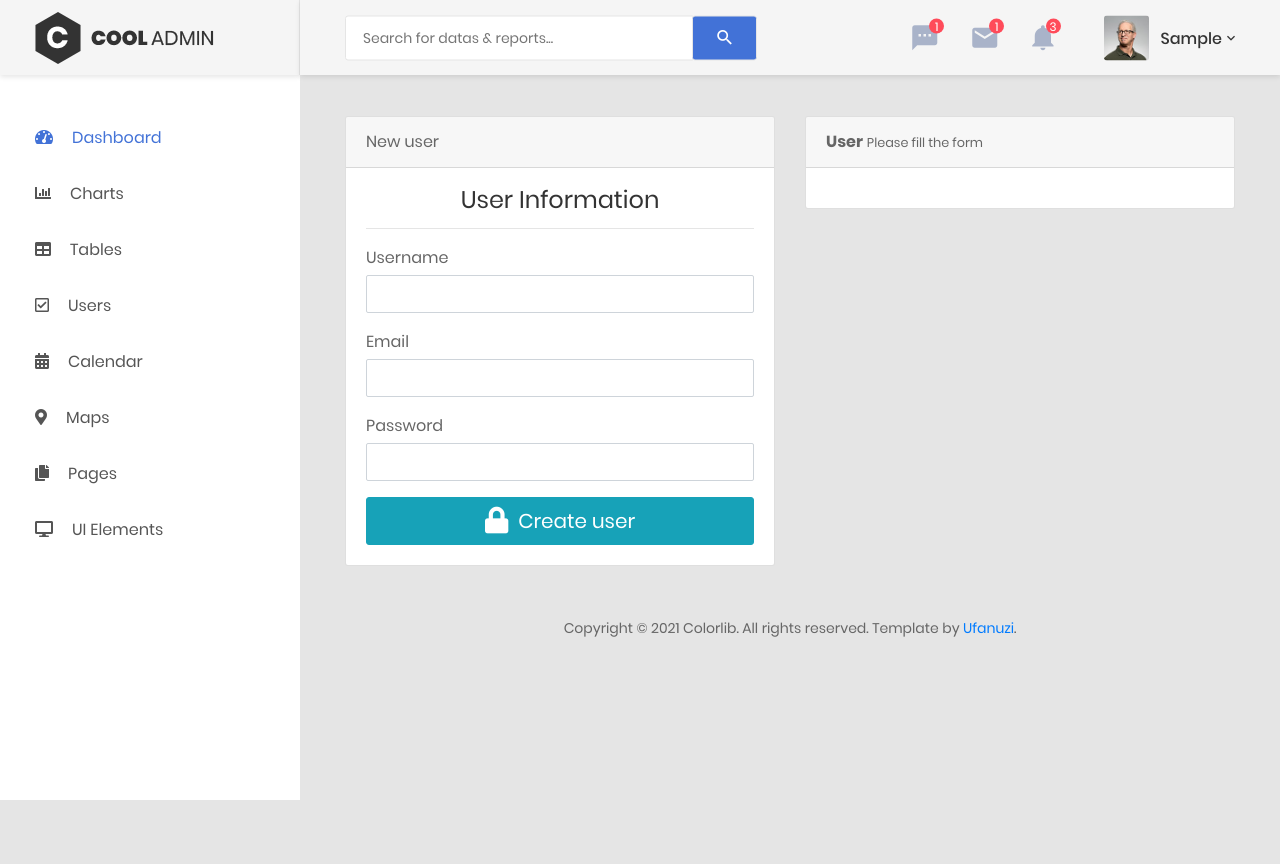
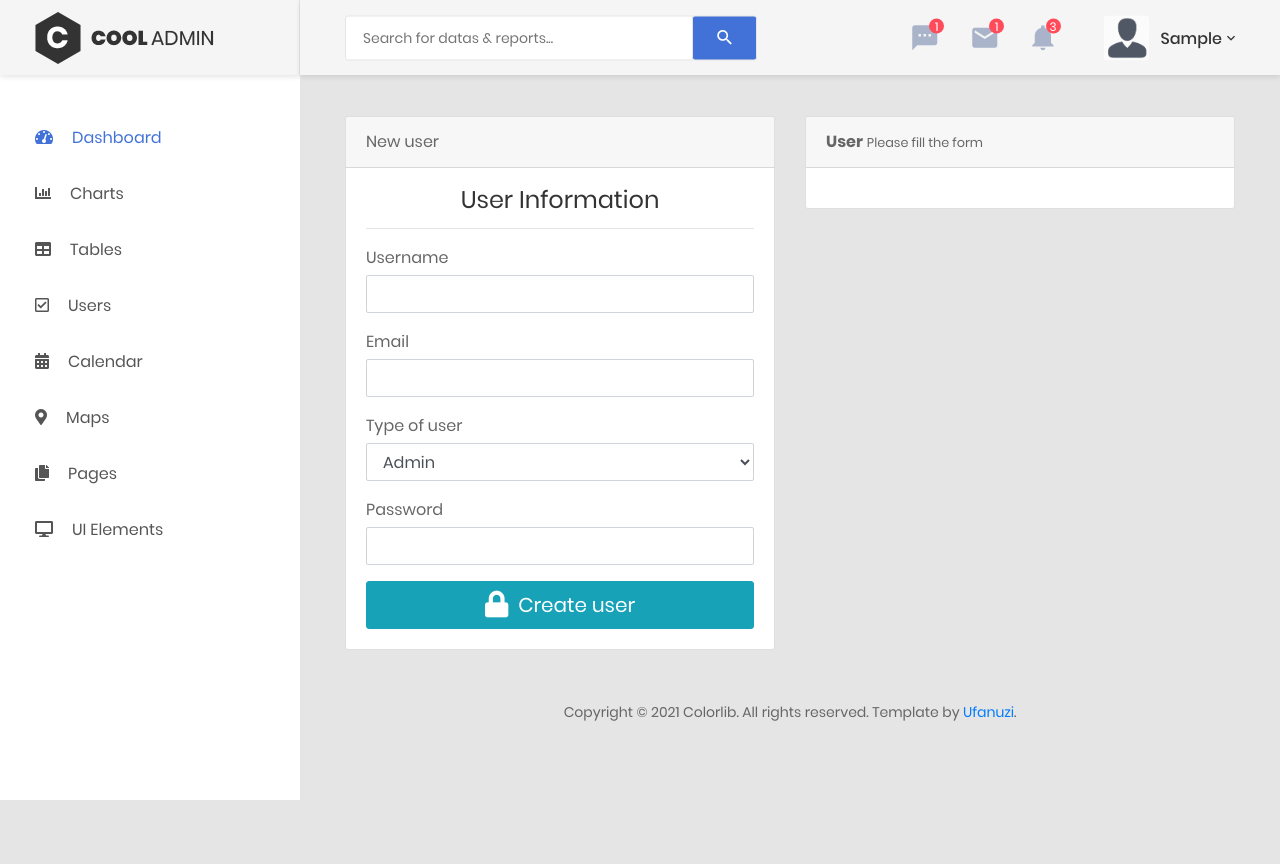
Before and after one commit to MosesChirusha/fruitfulwell, a PHP site: page /user.php?title=1 in a window 1280 px wide. Run offline with PHP 8.4, Linux system fonts and the light colour scheme; the visitor is signed in with stand-in values (Sample User, id 1).

Commit message:
Updating the home page and login to take into account the priority

```diff
--- a/admin/templates/menu.php
+++ b/admin/templates/menu.php
@@ -235,7 +235,7 @@
                         <div class="account-wrap">
                             <div class="account-item clearfix js-item-menu">
                                 <div class="image">
-                                    <img src="images/icon/avatar-01.jpg" alt="John Doe" />
+                                    <img src="images/icon/avatar-00.png" alt="<?=$_SESSION['username'];?>" />
                                 </div>
                                 <div class="content">
                                     <a class="js-acc-btn" href="#"><?=$_SESSION['username'];?></a>
@@ -244,14 +244,14 @@
                                     <div class="info clearfix">
                                         <div class="image">
                                             <a href="#">
-                                                <img src="images/icon/avatar-01.jpg" alt="John Doe" />
+                                                <img src="images/icon/avatar-00.png" alt="<?=$_SESSION['username'];?>" />
                                             </a>
                                         </div>
                                         <div class="content">
                                             <h5 class="name">
                                                 <a href="#"><?=$_SESSION['username'];?></a>
                                             </h5>
-                                            <span class="email">johndoe@example.com</span>
+                                            <span class="email"><?=$_SESSION['type'];?></span>
                                         </div>
                                     </div>
                                     <div class="account-dropdown__body">
--- a/admin/user.php
+++ b/admin/user.php
@@ -1,11 +1,11 @@
 <?php
     if(isset($_POST['add'])){
-        if(isset($_POST['username'], $_POST['email'], $_POST['password']) AND !empty($_POST['username']) AND !empty($_POST['email']) AND !empty($_POST['password'])){
+        if(isset($_POST['username'], $_POST['email'], $_POST['priority'], $_POST['password']) AND !empty($_POST['username']) AND !empty($_POST['email']) AND !empty($_POST['priority']) AND !empty($_POST['password'])){
 
         $username = htmlspecialchars($_POST['username']);
         $email = htmlspecialchars($_POST['email']);
         $password = md5($_POST['password']);
-        $priority = 1;
+        $priority = intval($_POST['priority']);
 
         //Database connection
         $servername = "localhost";
@@ -70,6 +70,14 @@ else{
                                                 <input type="email" id="email" name="email" class="form-control" aria-required="true" aria-invalid="false">
                                             </div>
                                              <div class="form-group">
+                                                <label for="priority" class="control-label mb-1">Type of user</label>
+                                                <select name="priority" id="priority" class="form-control">
+                                                    <option value="1">Admin</option>
+                                                    <option value="2">Editor</option>
+                                                    <option value="3">Seller</option>
+                                                </select>
+                                            </div>
+                                             <div class="form-group">
                                                 <label for="password" class="control-label mb-1">Password</label>
                                                 <input type="password" id="password" name="password" class="form-control" aria-required="true" aria-invalid="false">
                                             </div>
```
Also changed, not shown: admin/check.php (+16 -1 lines), admin/images/icon/avatar-00.png (added).
